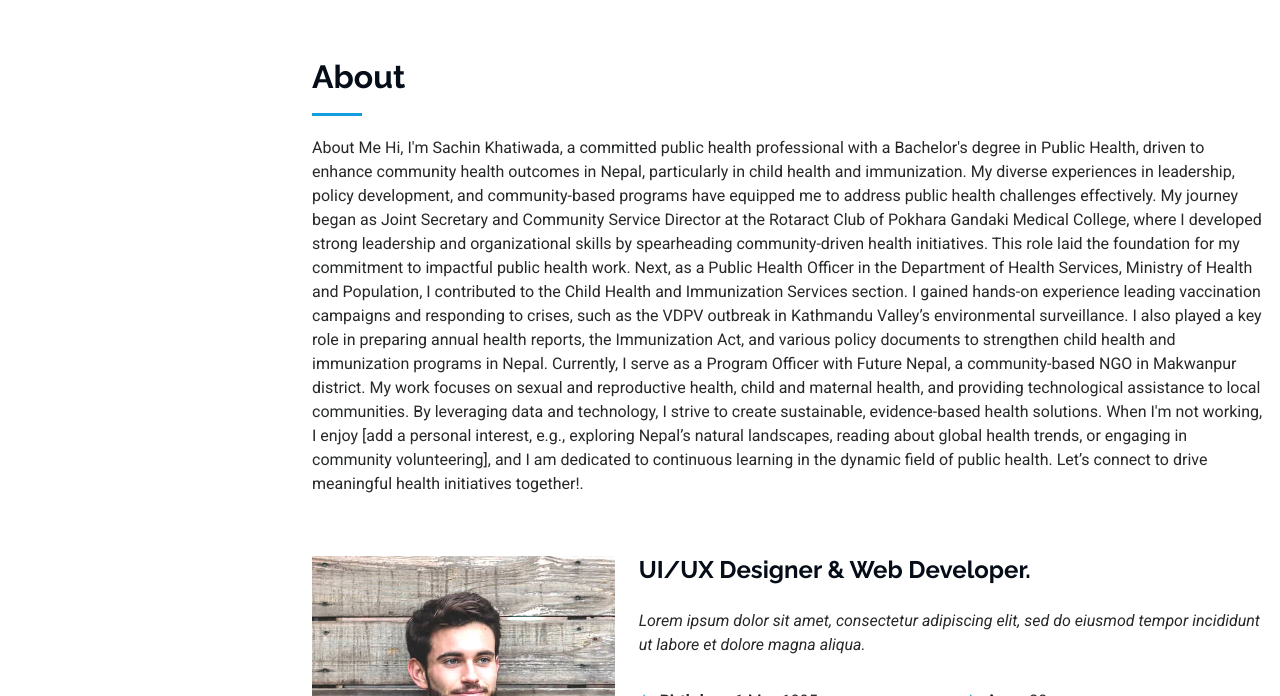
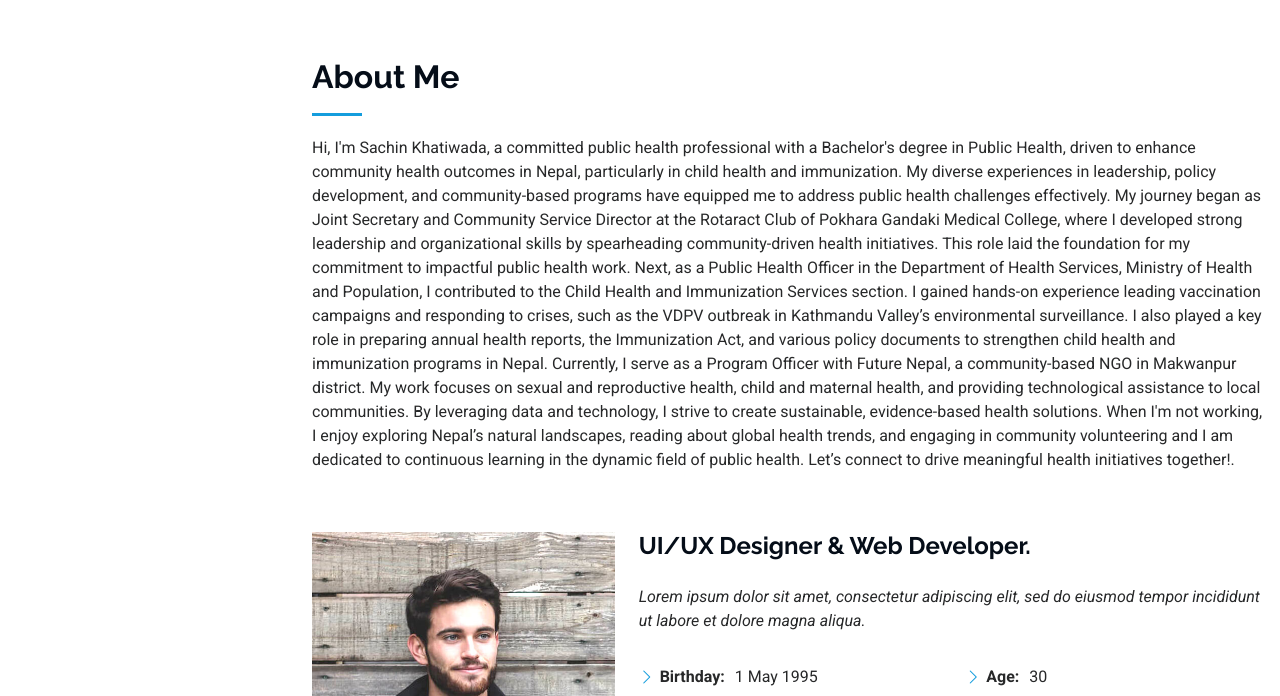
Before and after one commit to SachinKhatiwada/my-website, a plain HTML site: page index.html in a window 1280 px wide. Shown: the part 802-1498 px from the top of the page. Drawn offline with Linux system fonts and the light colour scheme.

Commit message:
About me section in detail

```diff
--- a/index.html
+++ b/index.html
@@ -102,13 +102,13 @@
 
       <!-- Section Title -->
       <div class="container section-title" data-aos="fade-up">
-        <h2>About</h2>
-        <p>About Me
+        <h2>About Me</h2>
+        <p>
           Hi, I'm Sachin Khatiwada, a committed public health professional with a Bachelor's degree in Public Health, driven to enhance community health outcomes in Nepal, particularly in child health and immunization. My diverse experiences in leadership, policy development, and community-based programs have equipped me to address public health challenges effectively.
           My journey began as Joint Secretary and Community Service Director at the Rotaract Club of Pokhara Gandaki Medical College, where I developed strong leadership and organizational skills by spearheading community-driven health initiatives. This role laid the foundation for my commitment to impactful public health work.
           Next, as a Public Health Officer in the Department of Health Services, Ministry of Health and Population, I contributed to the Child Health and Immunization Services section. I gained hands-on experience leading vaccination campaigns and responding to crises, such as the VDPV outbreak in Kathmandu Valley’s environmental surveillance. I also played a key role in preparing annual health reports, the Immunization Act, and various policy documents to strengthen child health and immunization programs in Nepal.
           Currently, I serve as a Program Officer with Future Nepal, a community-based NGO in Makwanpur district. My work focuses on sexual and reproductive health, child and maternal health, and providing technological assistance to local communities. By leveraging data and technology, I strive to create sustainable, evidence-based health solutions.
-          When I'm not working, I enjoy [add a personal interest, e.g., exploring Nepal’s natural landscapes, reading about global health trends, or engaging in community volunteering], and I am dedicated to continuous learning in the dynamic field of public health. Let’s connect to drive meaningful health initiatives together!.</p>
+          When I'm not working, I enjoy exploring Nepal’s natural landscapes, reading about global health trends, and engaging in community volunteering and I am dedicated to continuous learning in the dynamic field of public health. Let’s connect to drive meaningful health initiatives together!.</p>
       </div><!-- End Section Title -->
 
       <div class="container" data-aos="fade-up" data-aos-delay="100">
```
Also changed, not shown: 1 other file.
